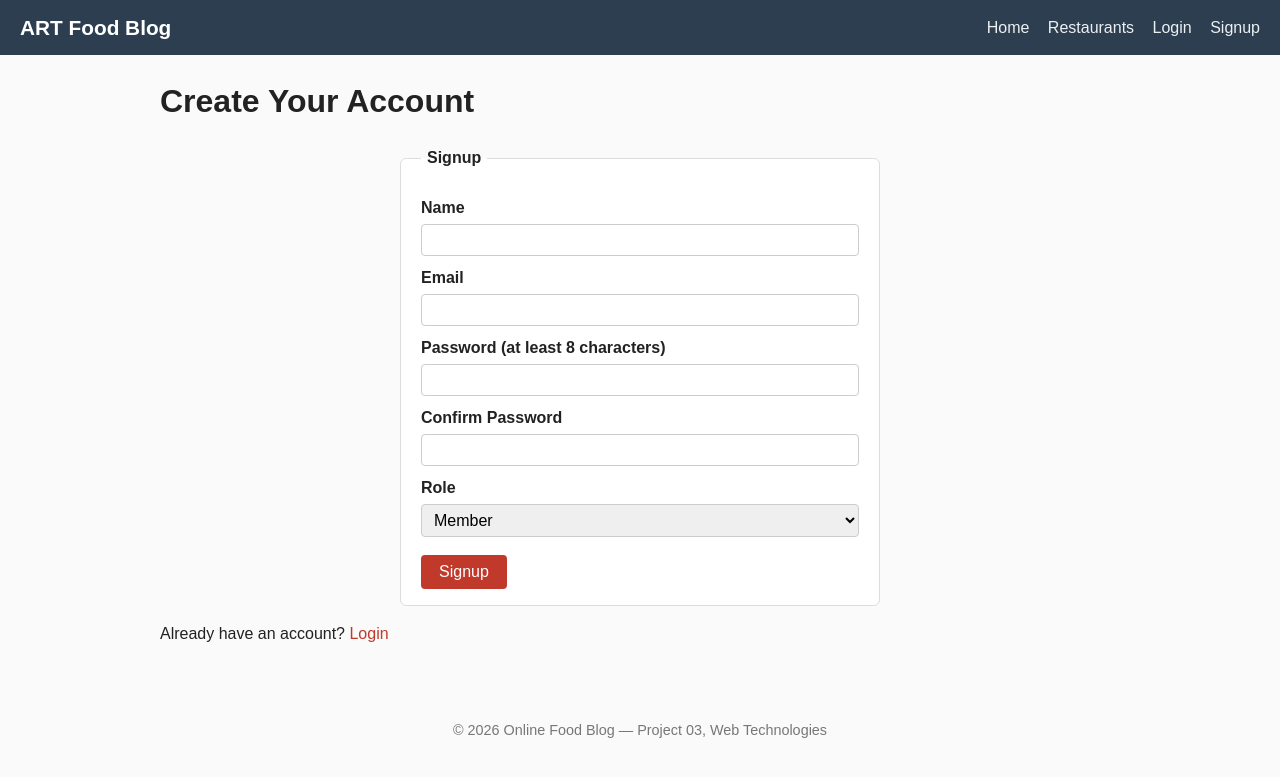
After one commit to ar-sohan/Food_Blog, a PHP site: page /view/signup.php in a window 1280 px wide. The commit adds this page. Shown: the top 777 px of the page. Run offline with PHP 8.4, Linux system fonts and the light colour scheme.

Commit message:
task1-sign up and signup form validation completion

```diff
--- /dev/null
+++ b/assets/css/style.css
@@ -0,0 +1,125 @@
+/* ------- base ------- */
+* { box-sizing: border-box; }
+body {
+    margin: 0;
+    font-family: Arial, Helvetica, sans-serif;
+    color: #222;
+    background: #fafafa;
+    line-height: 1.5;
+}
+a { color: #c0392b; text-decoration: none; }
+a:hover { text-decoration: underline; }
+
+/* ------- header / nav (view/header.php) ------- */
+.site-header {
+    background: #2c3e50;
+    color: #fff;
+    padding: 12px 20px;
+    display: flex;
+    justify-content: space-between;
+    align-items: center;
+    flex-wrap: wrap;
+}
+.site-header .brand a {
+    color: #fff;
+    font-size: 1.3em;
+    font-weight: bold;
+}
+.site-nav a {
+    color: #ecf0f1;
+    margin-left: 14px;
+}
+.site-nav a:hover { color: #f1c40f; }
+
+/* ------- main wrapper (view/header.php) ------- */
+.site-main {
+    max-width: 1000px;
+    margin: 20px auto;
+    padding: 0 20px;
+}
+
+/* ------- home hero + buttons (view/home.php) ------- */
+.hero {
+    background: #fff;
+    padding: 30px;
+    border-radius: 6px;
+    box-shadow: 0 1px 3px rgba(0,0,0,0.08);
+    margin-bottom: 20px;
+}
+.hero h1 { margin-top: 0; }
+
+.btn {
+    display: inline-block;
+    background: #c0392b;
+    color: #fff;
+    padding: 8px 16px;
+    border-radius: 4px;
+    margin-right: 8px;
+}
+.btn:hover { background: #a93226; text-decoration: none; }
+.btn-secondary { background: #7f8c8d; }
+.btn-secondary:hover { background: #626f70; }
+
+/* ------- forms (view/signup.php) ------- */
+form fieldset {
+    border: 1px solid #ddd;
+    padding: 16px 20px;
+    border-radius: 6px;
+    background: #fff;
+    max-width: 480px;
+    margin: 0 auto;
+}
+form legend {
+    font-weight: bold;
+    padding: 0 6px;
+}
+form label {
+    display: block;
+    margin-top: 10px;
+    font-weight: bold;
+}
+form input[type=text],
+form input[type=email],
+form input[type=password],
+form select {
+    width: 100%;
+    padding: 6px 8px;
+    margin-top: 4px;
+    border: 1px solid #ccc;
+    border-radius: 4px;
+    font-size: 1em;
+}
+form input[type=submit] {
+    margin-top: 14px;
+    background: #c0392b;
+    color: #fff;
+    border: none;
+    padding: 8px 18px;
+    border-radius: 4px;
+    cursor: pointer;
+    font-size: 1em;
+}
+form input[type=submit]:hover { background: #a93226; }
+
+/* ------- flash + inline error (view/signup.php) ------- */
+.flash {
+    background: #dff0d8;
+    color: #3c763d;
+    padding: 8px 12px;
+    margin: 10px 0;
+    border-radius: 4px;
+    max-width: 480px;
+    margin-left: auto;
+    margin-right: auto;
+}
+.flash.error { background: #f2dede; color: #a94442; }
+.error { color: #c0392b; font-size: 0.92em; margin-top: 4px; }
+
+/* ------- footer (view/footer.php) ------- */
+.site-footer {
+    text-align: center;
+    color: #777;
+    padding: 20px;
+    margin-top: 40px;
+    font-size: 0.9em;
+}
--- a/view/header.php
+++ b/view/header.php
@@ -11,7 +11,7 @@
 <head>
     <meta charset="UTF-8">
     <title><?= isset($pageTitle) ? htmlspecialchars($pageTitle) : 'Online Food Blog' ?></title>
-    <link rel="stylesheet" href="<?= isset($cssPath) ? $cssPath : '../css/style.css' ?>">
+    <link rel="stylesheet" href="<?= isset($cssPath) ? $cssPath : '../assets/css/style.css' ?>">
 </head>
 <body>
     <header class="site-header">
--- /dev/null
+++ b/view/signup.php
@@ -0,0 +1,70 @@
+<?php
+    session_start();
+
+    // Generate a CSRF token once per session and reuse it.
+    if(!isset($_SESSION['csrf'])){
+        $_SESSION['csrf'] = bin2hex(random_bytes(32));
+    }
+
+    // Pull flash + form errors from the previous redirect, then clear them.
+    $flash  = $_SESSION['flash']  ?? null;
+    $errors = $_SESSION['errors'] ?? [];
+    $old    = $_SESSION['old']    ?? [];
+    unset($_SESSION['flash'], $_SESSION['errors'], $_SESSION['old']);
+
+    $pageTitle = "Signup - Online Food Blog";
+    include('header.php');
+?>
+
+    <h1>Create Your Account</h1>
+
+    <?php if($flash){ ?>
+        <div class="flash <?= $flash['type'] === 'error' ? 'error' : '' ?>">
+            <?= htmlspecialchars($flash['msg']) ?>
+        </div>
+    <?php } ?>
+
+    <?php if(!empty($errors)){ ?>
+        <div class="flash error">
+            <?php foreach($errors as $e){ ?>
+                <div><?= htmlspecialchars($e) ?></div>
+            <?php } ?>
+        </div>
+    <?php } ?>
+
+    <form method="post" action="../controller/signupCheck.php" id="signupForm" novalidate>
+        <fieldset>
+            <legend>Signup</legend>
+
+            <input type="hidden" name="csrf" value="<?= htmlspecialchars($_SESSION['csrf']) ?>">
+
+            <label for="name">Name</label>
+            <input type="text" name="name" id="name"
+                   value="<?= htmlspecialchars($old['name'] ?? '') ?>" required>
+
+            <label for="email">Email</label>
+            <input type="email" name="email" id="email"
+                   value="<?= htmlspecialchars($old['email'] ?? '') ?>" required>
+            <div id="emailStatus" class="error"></div>
+
+            <label for="password">Password (at least 8 characters)</label>
+            <input type="password" name="password" id="password" required>
+
+            <label for="password2">Confirm Password</label>
+            <input type="password" name="password2" id="password2" required>
+
+            <label for="role">Role</label>
+            <select name="role" id="role">
+                <option value="member" <?= ($old['role'] ?? 'member') === 'member' ? 'selected' : '' ?>>Member</option>
+                <option value="admin"  <?= ($old['role'] ?? '') === 'admin' ? 'selected' : '' ?>>Admin</option>
+            </select>
+
+            <div id="formErrors" class="error"></div>
+
+            <input type="submit" name="submit" value="Signup">
+        </fieldset>
+    </form>
+
+    <p>Already have an account? <a href="login.php">Login</a></p>
+
+<?php include('footer.php'); ?>
```
Also changed, not shown: controller/signupCheck.php (added, +71 -0 lines), css/style.css (deleted, +0 -84 lines), model/userModel.php (added, +40 -0 lines), assets/database/schema.sql (renamed from database/schema.sql), assets/js/main.js (renamed from js/main.js).
